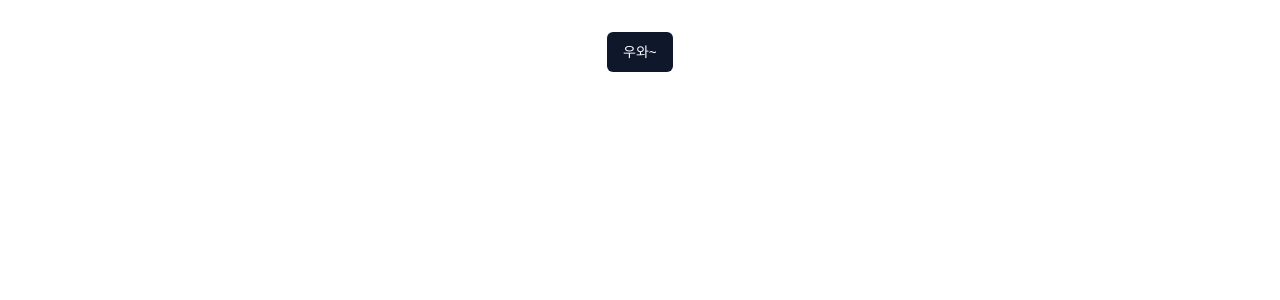
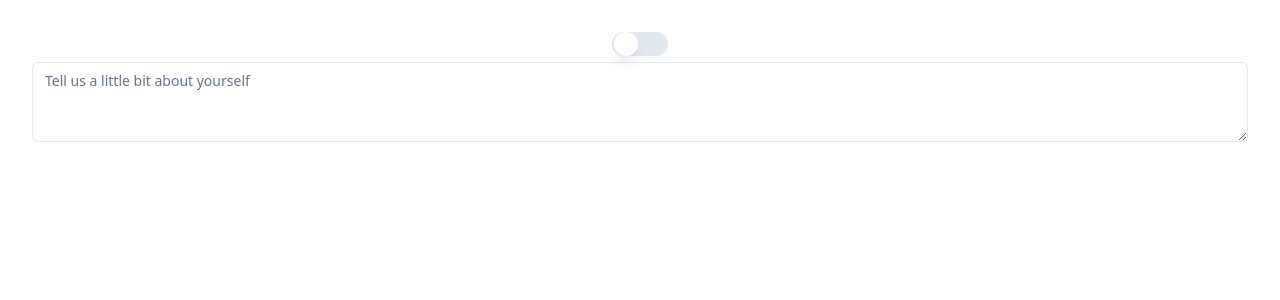
Before and after one commit to ohhhInFastcampus/toyproject1, a React (Vite) app: page /absenceRequest in a window 1280 px wide. Shown: the top 300 px of the page. Built offline with nearby package versions, Linux system fonts and the light colour scheme.

Commit message:
textarea, switch 생성

```diff
--- a/package.json
+++ b/package.json
@@ -12,6 +12,7 @@
   },
   "dependencies": {
     "@radix-ui/react-slot": "^1.0.2",
+    "@radix-ui/react-switch": "^1.0.3",
     "@types/node": "^20.11.7",
     "class-variance-authority": "^0.7.0",
     "clsx": "^2.1.0",
--- a/src/App.tsx
+++ b/src/App.tsx
@@ -1,14 +1,18 @@
-import './App.css'
-import {Button} from "@/components/ui/button.tsx";
+import "./App.css";
+import { Switch } from "./components/ui/switch";
+
+import { Textarea } from "./components/ui/textarea";
+
 function App() {
-
   return (
-      <div>
-          <Button>
-              우와~
-          </Button>
-      </div>
-  )
+    <>
+      <Switch checkedColor="nbg-red-950" />
+      <Textarea
+        placeholder="Tell us a little bit about yourself"
+        className="resize-none"
+      />
+    </>
+  );
 }
 
-export default App
+export default App;
--- /dev/null
+++ b/src/components/textarea.tsx
@@ -0,0 +1,26 @@
+import React, { TextareaHTMLAttributes } from "react";
+import { Textarea } from "./ui/textarea";
+
+interface CustomTextareaProps
+  extends TextareaHTMLAttributes<HTMLTextAreaElement> {
+  placeholder?: string;
+  className?: string;
+}
+
+const CustomTextarea: React.FC<CustomTextareaProps> = ({
+  placeholder,
+  className,
+  ...props
+}) => {
+  const combinedClassName = `resize-none ${className || ""}`;
+
+  return (
+    <Textarea
+      placeholder={placeholder}
+      className={combinedClassName}
+      {...props}
+    />
+  );
+};
+
+export default CustomTextarea;
--- /dev/null
+++ b/src/components/ui/switch.tsx
@@ -0,0 +1,31 @@
+import * as React from "react";
+import * as SwitchPrimitives from "@radix-ui/react-switch";
+
+import { cn } from "@/utils";
+
+const Switch = React.forwardRef<
+  React.ElementRef<typeof SwitchPrimitives.Root>,
+  React.ComponentPropsWithoutRef<typeof SwitchPrimitives.Root> & {
+    checkedColor?: string;
+  }
+>(({ className, checkedColor = "nbg-", ...props }, ref) => (
+  <SwitchPrimitives.Root
+    className={cn(
+      "npeer ninline-flex nh-6 nw-14 nshrink-0 ncursor-pointer nitems-center nrounded-full nborder-2 nborder-transparent ntransition-colors focus-visible:noutline-none focus-visible:nring-2 focus-visible:nring-ring focus-visible:nring-offset-2 focus-visible:nring-offset-background disabled:ncursor-not-allowed disabled:nopacity-50 data-[state=unchecked]:nbg-input",
+      {
+        ["data-[state=checked]:" + checkedColor]: true,
+      },
+      className
+    )}
+    {...props}
+    ref={ref}>
+    <SwitchPrimitives.Thumb
+      className={cn(
+        "npointer-events-none nblock nh-6 nw-6 nrounded-full nbg-background nshadow-lg nring-0 ntransition-transform data-[state=checked]:ntranslate-x-8 data-[state=unchecked]:ntranslate-x-0"
+      )}
+    />
+  </SwitchPrimitives.Root>
+));
+Switch.displayName = SwitchPrimitives.Root.displayName;
+
+export { Switch };
--- /dev/null
+++ b/src/components/ui/textarea.tsx
@@ -0,0 +1,24 @@
+import * as React from "react";
+
+import { cn } from "@/utils";
+
+export interface TextareaProps
+  extends React.TextareaHTMLAttributes<HTMLTextAreaElement> {}
+
+const Textarea = React.forwardRef<HTMLTextAreaElement, TextareaProps>(
+  ({ className, ...props }, ref) => {
+    return (
+      <textarea
+        className={cn(
+          "nflex nmin-h-[80px] nw-full nrounded-md nborder nborder-input nbg-background npx-3 npy-2 ntext-sm nring-offset-background placeholder:ntext-muted-foreground focus-visible:noutline-none focus-visible:nring-2 focus-visible:nring-ring focus-visible:nring-offset-2 disabled:ncursor-not-allowed disabled:nopacity-50 resize-none",
+          className
+        )}
+        ref={ref}
+        {...props}
+      />
+    );
+  }
+);
+Textarea.displayName = "Textarea";
+
+export { Textarea };
```
Also changed, not shown: 1 other file (tests, documents, lock files or other folders).
